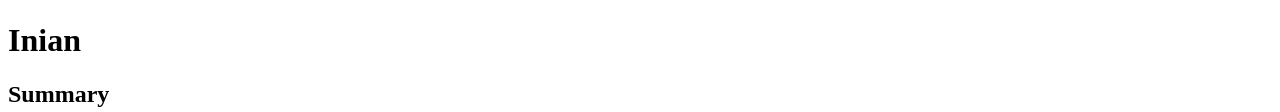
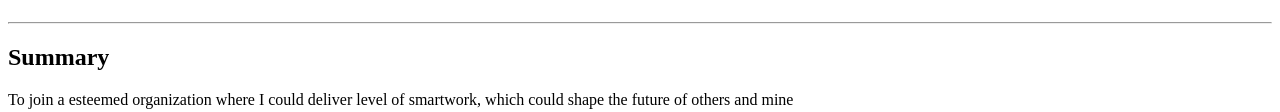
Before and after one commit to inianbharathi/capstone1, a plain HTML site: page index.html in a window 1280 px wide. Shown: the part 283-395 px from the top of the page. Drawn offline with Linux system fonts and the light colour scheme.

Commit message:
Update index.html

```diff
--- a/index.html
+++ b/index.html
@@ -6,7 +6,8 @@
     <body>
         <h1>RESUME</h1>
         <img src="https://media.licdn.com/dms/image/D5603AQGbwvzn-NfCdg/profile-displayphoto-shrink_800_800/0/1665702014467?e=2147483647&v=beta&t=mDcwg5FqxJLyOxVOtH5ZvlRo4TPonPqh5y1eUoSOdCg"alt="profile-pic" height="200">
-        <h1>Inian </h1>
+        <h1><Inian></h1>
+            <hr>
         <p>
             <h2>Summary</h2>
             <p>To join a esteemed organization where I could deliver level of smartwork, which could shape the future of others and mine</p>
```
